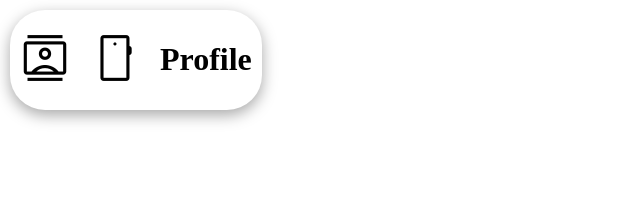
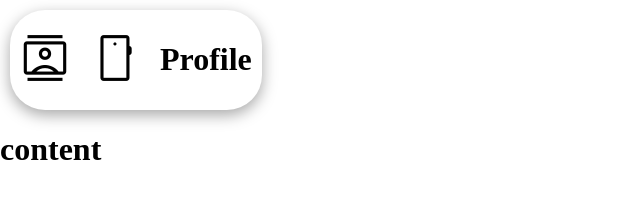
Before and after one commit to aimandesu/portfolio-webapp, a React (Vite) app: page / in a window 1280 px wide. Shown: the top 221 px of the page, without its empty margins (0-640 px from the left). Built offline with nearby package versions, Linux system fonts and the light colour scheme.

Commit message:
added content using sandbox testing

```diff
--- a/src/App.jsx
+++ b/src/App.jsx
@@ -1,10 +1,12 @@
 import { useState } from "react";
-import Taskbar from "./components/Taskbar/taskbar";
+import Taskbar from "./components/Taskbar/Taskbar";
+import Content from "./components/content/Content";
 
 function App() {
   return (
     <>
       <Taskbar />
+      <Content /> {/* should get from taskbar */}
     </>
   );
 }
--- a/src/components/Taskbar/taskbar.jsx
+++ b/src/components/Taskbar/Taskbar.jsx
@@ -1,5 +1,5 @@
 import { useState } from "react";
-import classes from "./taskbar.module.css";
+import classes from "./Taskbar.module.css";
 
 const Taskbar = () => {
   const [test, setTest] = useState(false);
@@ -40,7 +40,6 @@ const Taskbar = () => {
       <div className={classes.taskbarItem}>
         {isProfile ? <h1>Profile</h1> : <h1>Project</h1>}
       </div>
-      {/* <button onClick={change}></button> */}
     </div>
   );
 };
--- /dev/null
+++ b/src/components/content/Content.jsx
@@ -0,0 +1,9 @@
+const Content = (props) => {
+  return (
+    <>
+      <h1>content</h1>
+    </>
+  );
+};
+
+export default Content;
```
Also changed, not shown: src/components/Taskbar/Taskbar.module.css (renamed from src/components/Taskbar/taskbar.module.css), src/components/profile/Profile.jsx (renamed from src/components/profile/profile.jsx), src/components/project/Project.jsx (renamed from src/components/project/project.jsx), 1 other file (tests, documents, lock files or other folders).
